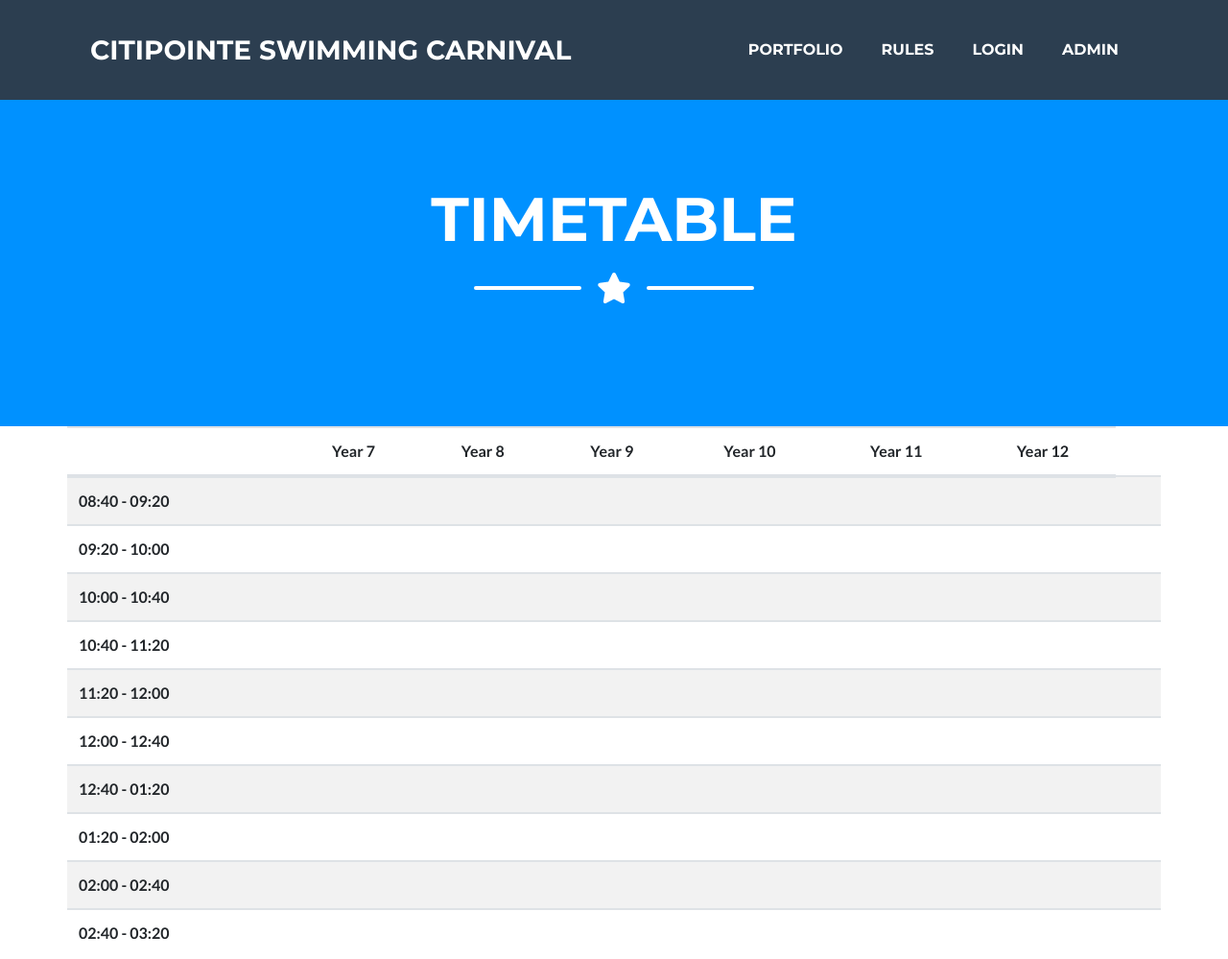
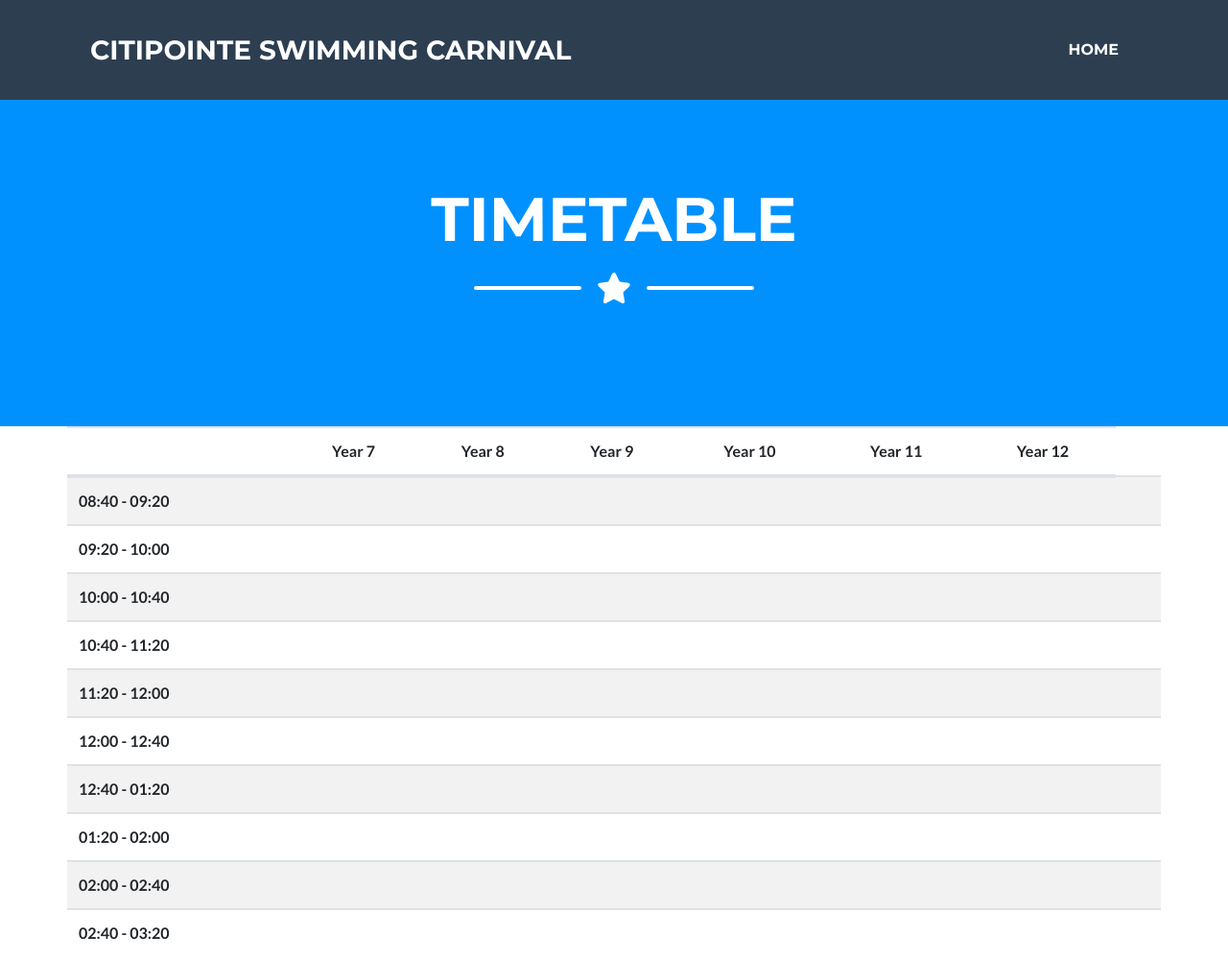
Before and after one commit to levijsbris/SwimmingCarnival, a plain HTML site: page citipointeSwimmingCarnival_Student/Timetable.html in a window 1280 px wide. Shown: the whole page at 96% size. Drawn offline with Linux system fonts and the light colour scheme.

Commit message:
FIx links

```diff
--- a/citipointeSwimmingCarnival_Student/Timetable.html
+++ b/citipointeSwimmingCarnival_Student/Timetable.html
@@ -30,13 +30,7 @@
             <div class="collapse navbar-collapse" id="navbarResponsive">
                 <ul class="navbar-nav ml-auto">
                     <li class="nav-item mx-0 mx-lg-1"><a class="nav-link py-3 px-0 px-lg-3 rounded js-scroll-trigger"
-                            href="#portfolio">Portfolio</a></li>
-                    <li class="nav-item mx-0 mx-lg-1"><a class="nav-link py-3 px-0 px-lg-3 rounded js-scroll-trigger"
-                            href="#Rules">Rules</a></li>
-                    <li class="nav-item mx-0 mx-lg-1"><a class="nav-link py-3 px-0 px-lg-3 rounded js-scroll-trigger"
-                            href="../citipointeSwimmingCarnival_Admin/login.html">Login</a></li>
-                    <li class="nav-item mx-0 mx-lg-1"><a class="nav-link py-3 px-0 px-lg-3 rounded js-scroll-trigger"
-                            href="../citipointeSwimmingCarnival_Admin/Admin Home.html"">Admin</a></li>
+                            href="../citipointeSwimmingCarnival_Student/Student Home.html">Home</a></li>
                         </ul>
                     </div>
                 </div>
```
Also changed, not shown: citipointeSwimmingCarnival_Student/Student Home.html (+3 -4 lines).
